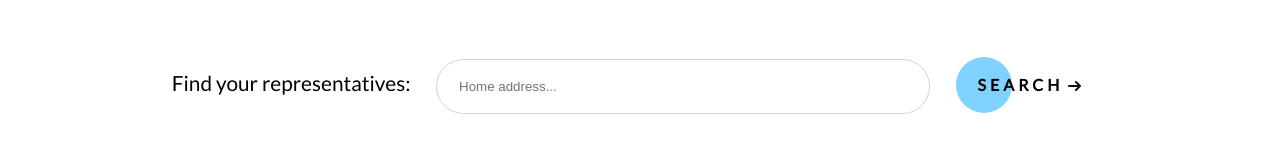
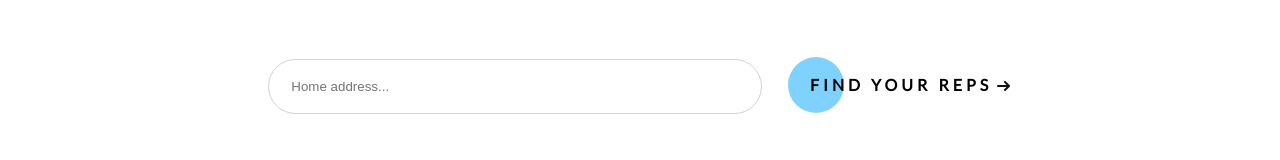
Before and after one commit to ourvote/ourvote, a React app: page / in a window 1280 px wide. Shown: the part 197-357 px from the top of the page. Built offline with nearby package versions, Linux system fonts and the light colour scheme.

Commit message:
updated styling for politician components

```diff
--- a/client/components/Politician.js
+++ b/client/components/Politician.js
@@ -5,9 +5,9 @@ const Politician = ({ name, office, division, party, website, phone, email, phot
   let contactPhone= (<div></div>);
   let contactEmail = (<div></div>);
 
-  if (website) contactWebsite = (<h4 className="contact" ><span className='header'>Website:</span> <a href={website}> &emsp; &emsp; &nbsp;{website}</a></h4>);
-  if (phone) contactPhone = (<h4 className="contact" ><span className='header'>Phone:</span> &emsp; &emsp; &ensp; &nbsp; {phone}</h4>);
-  if (email) contactEmail = (<h4 className="contact" ><span className='header'>Email:</span> &emsp; &emsp; &ensp; &nbsp; {email}</h4>);
+  if (website) contactWebsite = (<h4 className="contact" ><span className='subheader'>Website:</span> <a href={website}> &ensp; &emsp; &emsp; &nbsp;{website}</a></h4>);
+  if (phone) contactPhone = (<h4 className="contact" ><span className='subheader'>Phone:</span> &ensp; &emsp; &emsp; &ensp; &nbsp; {phone}</h4>);
+  if (email) contactEmail = (<h4 className="contact" ><span className='subheader'>Email:</span> &ensp; &emsp; &emsp; &ensp; &nbsp; {email}</h4>);
 
 
   return (
@@ -16,8 +16,8 @@ const Politician = ({ name, office, division, party, website, phone, email, phot
       <div className='politicianStats'>
         <h2 className="politicianName"><span className='header'>Name:</span> &emsp; &nbsp; {name}</h2>
         <h2 className="office" ><span className='header'>Office:</span> &ensp;  {office}</h2>
-        <h3 className="division"><span className='header'>Division:</span> &ensp; {division}</h3>
-        <h3 className="party" ><span className='header'>Party:</span> &emsp; &emsp; {party}</h3>
+        <h3 className="division"><span className='subheader'>Division:</span> &nbsp; &ensp; &emsp;  {division}</h3>
+        <h3 className="party" ><span className='subheader'>Party:</span> &emsp; &emsp; &emsp;  {party}</h3>
             {contactWebsite}
             {contactPhone}
             {contactEmail}
--- a/client/components/SearchBar.js
+++ b/client/components/SearchBar.js
@@ -41,14 +41,16 @@ const SearchBar = () => {
       <div className="formContainer">
         <form className="form"
         onSubmit={onSubmit}>
-          <label>Find your representatives:
+          <label className="label">
             <input className="formField"
             type="text"
             id="search"
             placeholder="Home address..."
             onChange={onChange} />
           </label>
-          <a className="searchSubmit" onClick={onSubmit}><span>Search</span>
+          <a className="searchSubmit" onClick={onSubmit}><span>
+            Find Your Reps
+          </span>
             <svg width="13px" height="10px" viewBox="0 0 13 10">
             <path d="M1,5 L11,5"></path>
             <polyline points="8 1 12 5 8 9"></polyline>
--- a/client/styles/_aboutUs.scss
+++ b/client/styles/_aboutUs.scss
@@ -6,7 +6,7 @@ $Bungee: 'Bungee', cursive;
   display: flex;
   flex-direction: column;
   text-align: center;
-  margin-top: 20%;
+  margin-top: 8%;
 
   h1, h3 {
     font-family: $Bungee;
--- a/client/styles/_politicans.scss
+++ b/client/styles/_politicans.scss
@@ -22,6 +22,8 @@ $Bungee: 'Bungee', cursive;
     margin-top: 5%;
     border-radius: 16px;
     background-color: rgba(0,166,251, 0.4);
+    box-shadow: 0 0 11px rgba(33,33,33,.2);
+
 
 
     .politicianImg {
```
Also changed, not shown: client/styles/_searchBar.scss (line endings or trailing spaces).
